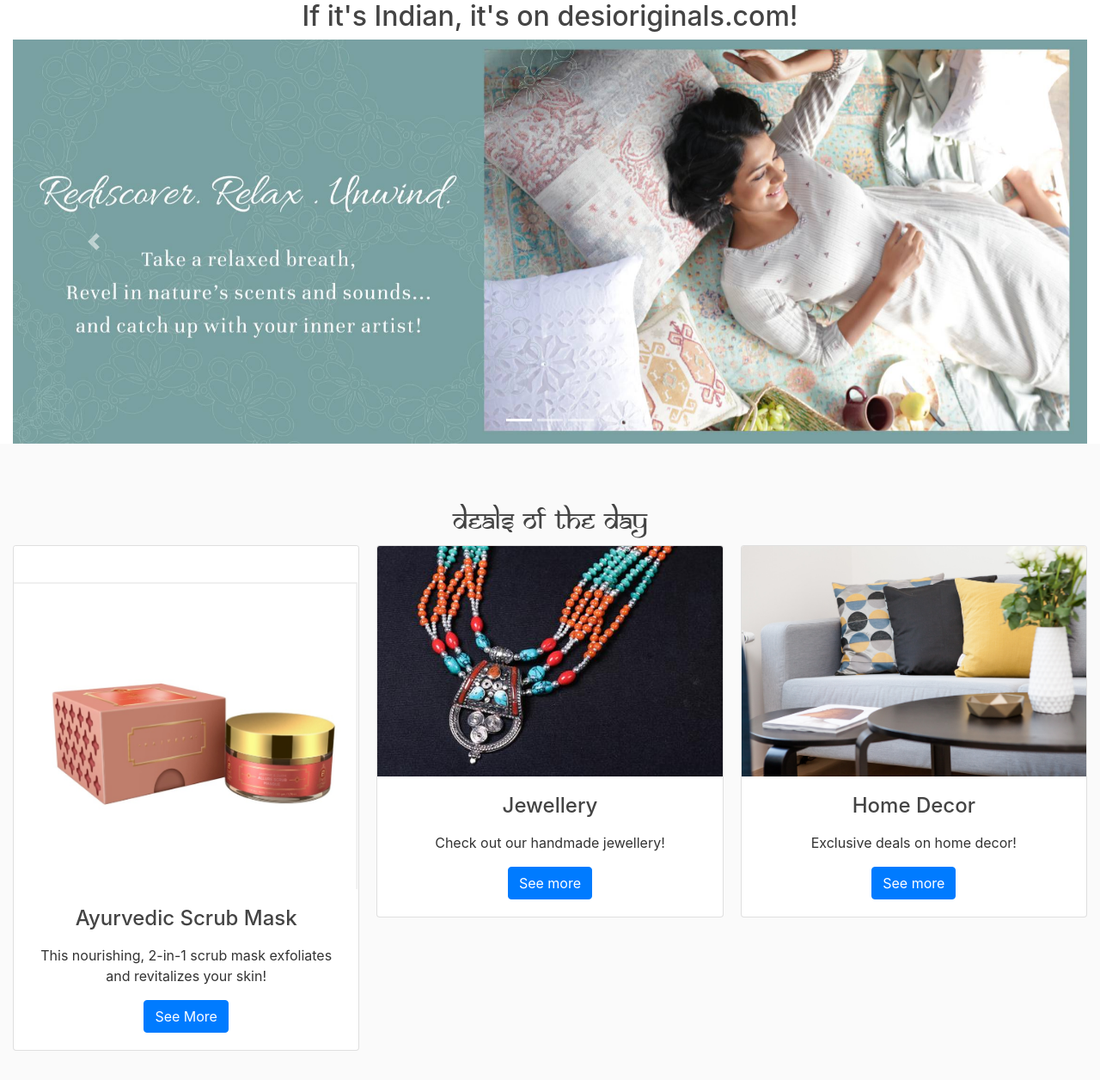
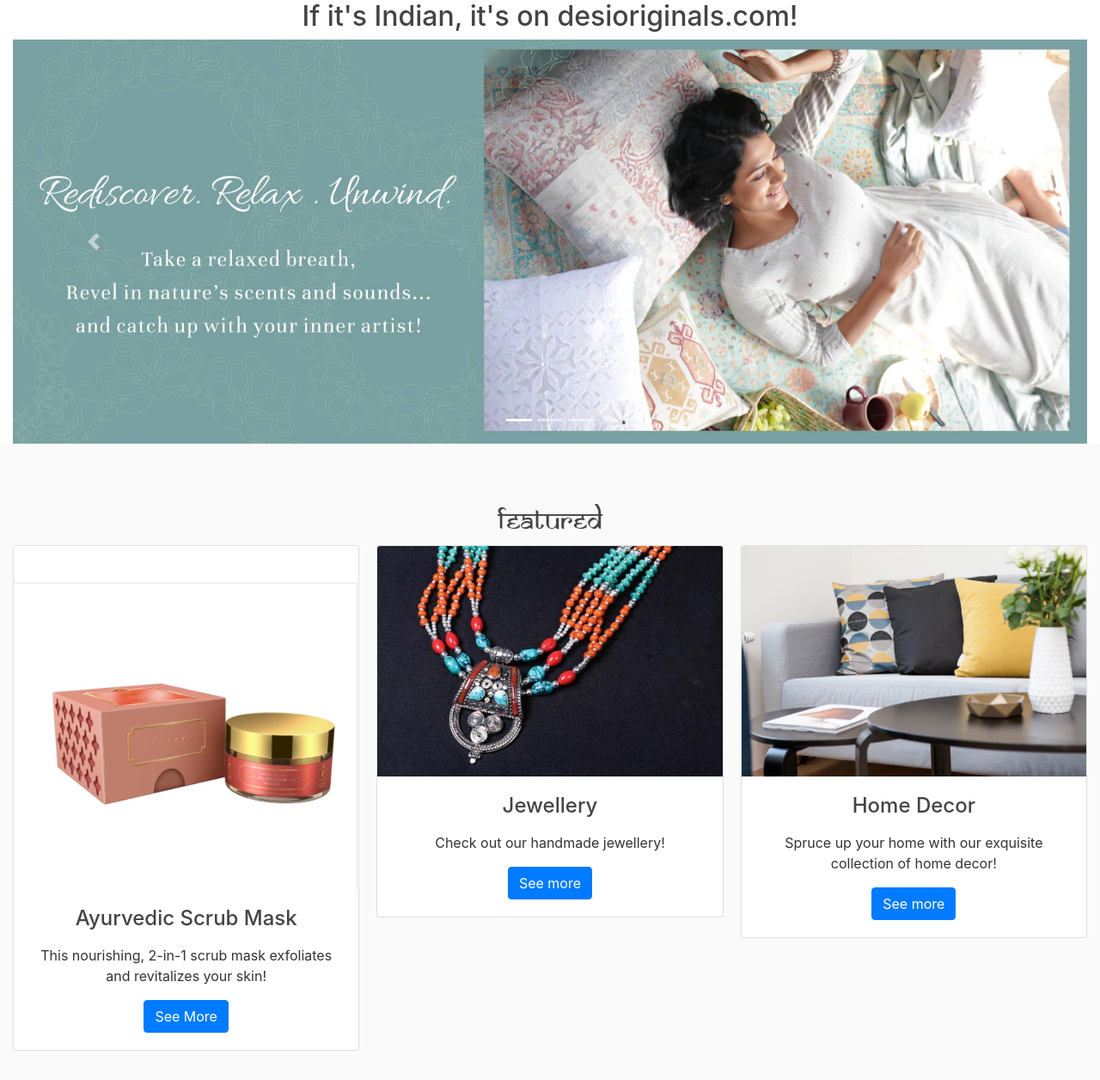
Before and after one commit to ShreyaDhananjay/EcommerceWebsite, a Flask app: page / in a window 1280 px wide. Shown: the part 80-1336 px from the top of the page at 86% size. Run offline with Flask 2, Linux system fonts and the light colour scheme; some libraries are stand-ins or nearby versions.

Commit message:
minor changes

```diff
--- a/ecommerceweb/routes.py
+++ b/ecommerceweb/routes.py
@@ -5,7 +5,7 @@ from ecommerceweb import app, db, bcrypt, mail
 from ecommerceweb.forms import (RegistrationForm, LoginForm, UpdateAccountForm,
                                 QuantityForm, ShippingDetails, SearchForm,
                                 RequestResetForm, ResetPasswordForm, ReviewForm)
-from ecommerceweb.dbmodel import (User, Product, Category, Cart, UserTransac, Order,
+from ecommerceweb.dbmodel import (User, Product, Category, Cart, Order,
                                     Shipping, Seller, Review)
 from flask_login import login_user, current_user, logout_user, login_required
 from flask_mail import Message
--- a/ecommerceweb/templates/home.html
+++ b/ecommerceweb/templates/home.html
@@ -41,7 +41,7 @@
 </div>
 <div class="container-fluid">
     <br><br><br>
-    <h2 class="title"><center>Deals of the Day</center></h2>
+    <h2 class="title"><center>Featured</center></h2>
     <div class="card-columns">
         <div class="card" style="width:100%">
             <a href="{{url_for('product', id=7)}}"><img class="card-img-top" src="{{ url_for('static', filename='ayurveda51.png') }}" alt="Card image" style="width:100%"></a>
@@ -63,7 +63,7 @@
             <a href="{{url_for('categorypage', catname='homedecor')}}"><img class="card-img-top" src="{{ url_for('static', filename='gallery25.jpg') }}" alt="Card image" style="width:100%"></a>
             <div class="card-body">
             <h4 class="card-title"><center>Home Decor</center></h4>
-            <p class="card-text"><center>Exclusive deals on home decor!</center></p>
+            <p class="card-text"><center>Spruce up your home with our exquisite collection of home decor!</center></p>
             <center><a href="{{url_for('categorypage', catname='homedecor')}}" class="btn btn-primary">See more</a></center>
             </div>
         </div>
--- a/ecommerceweb/templates/layout.html
+++ b/ecommerceweb/templates/layout.html
@@ -70,7 +70,7 @@
                   <a href="{{ url_for('categorypage', catname='handicrafts')}}" class="dropdown-item">Handicrafts</a>
                   <a href="{{ url_for('categorypage', catname='homedecor')}}"class="dropdown-item">Home Decor</a>
                   <a href="{{ url_for('categorypage', catname='ayurvedicproducts')}}" class="dropdown-item">Ayurvedic Products</a>
-                  <a href="{{ url_for('categorypage', catname='khadiclothproducts')}}" class="dropdown-item">Khadi cloth products</a>
+                  <a href="{{ url_for('categorypage', catname='khadiclothproducts')}}" class="dropdown-item">Khadi Cloth Products</a>
                   <a href="{{ url_for('categorypage', catname='jewellery')}}" class="dropdown-item">Jewellery</a>
                 </div>
             </div>
--- a/ecommerceweb/templates/search_results.html
+++ b/ecommerceweb/templates/search_results.html
@@ -7,7 +7,7 @@
     {% elif length==1 %}
     <h3>1 product found</h3>
     {% else %}
-    <h3>{{length}} product found</h3>
+    <h3>{{length}} products found</h3>
     {% endif %}
 </center>
 <br><br>
```
Also changed, not shown: ecommerceweb/dbmodel.py (+0 -12 lines).
